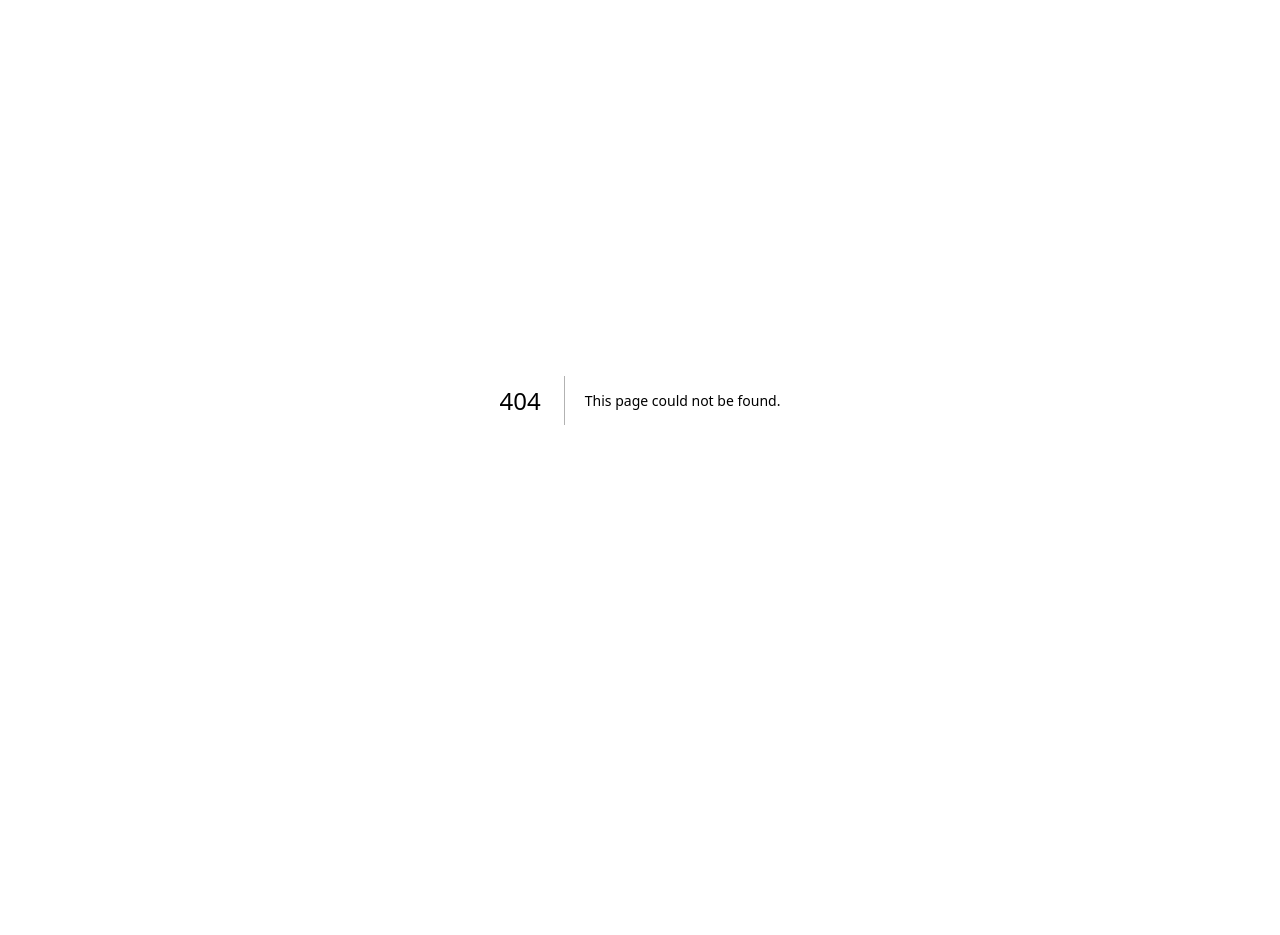
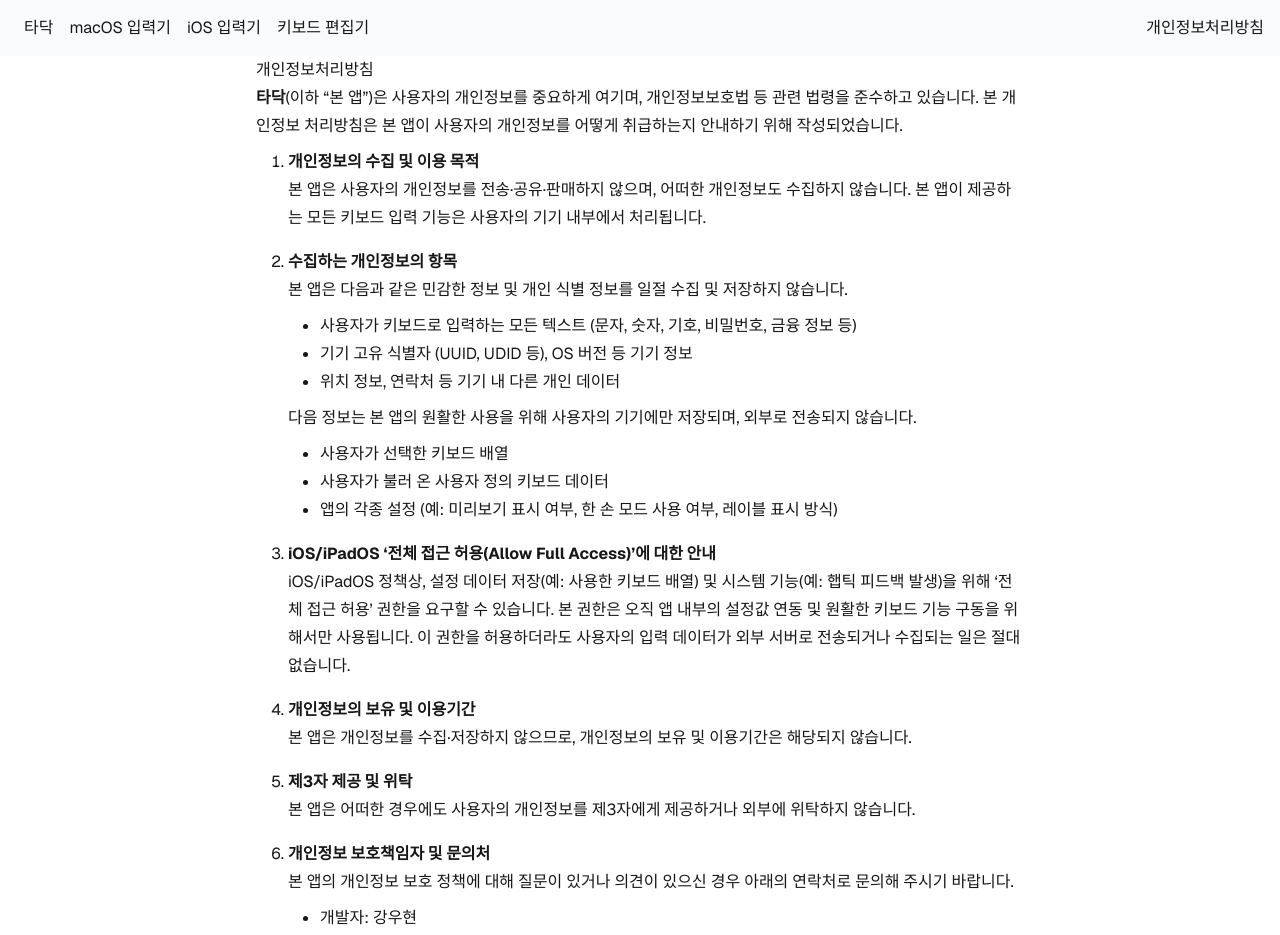
Before and after one commit to KangWH/tadak-docs, a Next.js app: page /tadak-docs/docs/privacy in a window 1280 px wide. Before the commit this address had no page. Shown: the top 935 px of the page. Before the commit the page ends 800 px from the top, so only its background shows below. Built offline with nearby package versions, Linux system fonts and the light colour scheme.

Commit message:
Create page.tsx

```diff
--- /dev/null
+++ b/app/docs/privacy/page.tsx
@@ -0,0 +1,57 @@
+export default function PrivacyNotice() {
+  return (
+    <>
+      <h2>개인정보처리방침</h2>
+      <p><strong>타닥</strong>(이하 “본 앱”)은 사용자의 개인정보를 중요하게 여기며, 개인정보보호법 등 관련 법령을 준수하고 있습니다. 본 개인정보 처리방침은 본 앱이 사용자의 개인정보를 어떻게 취급하는지 안내하기 위해 작성되었습니다.</p>
+      <ol className="pl-8 my-2 space-y-4 list-decimal">
+        <li>
+          <strong>개인정보의 수집 및 이용 목적</strong>
+          <p>
+            본 앱은 사용자의 개인정보를 전송·공유·판매하지 않으며, 어떠한 개인정보도 수집하지 않습니다.
+            본 앱이 제공하는 모든 키보드 입력 기능은 사용자의 기기 내부에서 처리됩니다.
+          </p>
+        </li>
+        <li>
+          <strong>수집하는 개인정보의 항목</strong>
+          <p>본 앱은 다음과 같은 민감한 정보 및 개인 식별 정보를 일절 수집 및 저장하지 않습니다.</p>
+          <ul className="pl-8 my-2 list-disc">
+            <li>사용자가 키보드로 입력하는 모든 텍스트 (문자, 숫자, 기호, 비밀번호, 금융 정보 등)</li>
+            <li>기기 고유 식별자 (UUID, UDID 등), OS 버전 등 기기 정보</li>
+            <li>위치 정보, 연락처 등 기기 내 다른 개인 데이터</li>
+          </ul>
+          <p>다음 정보는 본 앱의 원활한 사용을 위해 사용자의 기기에만 저장되며, 외부로 전송되지 않습니다.</p>
+          <ul className="pl-8 my-2 list-disc">
+            <li>사용자가 선택한 키보드 배열</li>
+            <li>사용자가 불러 온 사용자 정의 키보드 데이터</li>
+            <li>앱의 각종 설정 (예: 미리보기 표시 여부, 한 손 모드 사용 여부, 레이블 표시 방식)</li>
+          </ul>
+        </li>
+        <li>
+          <strong>iOS/iPadOS ‘전체 접근 허용(Allow Full Access)’에 대한 안내</strong>
+          <p>
+            iOS/iPadOS 정책상, 설정 데이터 저장(예: 사용한 키보드 배열) 및 시스템 기능(예: 햅틱 피드백 발생)을 위해 ‘전체 접근 허용’ 권한을 요구할 수 있습니다.
+            본 권한은 오직 앱 내부의 설정값 연동 및 원활한 키보드 기능 구동을 위해서만 사용됩니다.
+            이 권한을 허용하더라도 사용자의 입력 데이터가 외부 서버로 전송되거나 수집되는 일은 절대 없습니다.
+          </p>
+        </li>
+        <li>
+          <strong>개인정보의 보유 및 이용기간</strong>
+          <p>본 앱은 개인정보를 수집·저장하지 않으므로, 개인정보의 보유 및 이용기간은 해당되지 않습니다.</p>
+        </li>
+        <li>
+          <strong>제3자 제공 및 위탁</strong>
+          <p>본 앱은 어떠한 경우에도 사용자의 개인정보를 제3자에게 제공하거나 외부에 위탁하지 않습니다.</p>
+        </li>
+        <li>
+          <strong>개인정보 보호책임자 및 문의처</strong>
+          <p>본 앱의 개인정보 보호 정책에 대해 질문이 있거나 의견이 있으신 경우 아래의 연락처로 문의해 주시기 바랍니다.</p>
+          <ul className="pl-8 my-2 list-disc">
+            <li>개발자: 강우현</li>
+            <li>이메일: <a href="mailto:kangwh.2003@gmail.com" className="underline text-blue-600 dark:text-blue-400">kangwh.2003@gmail.com</a></li>
+          </ul>
+        </li>
+      </ol>
+      <p>시행일자: 2026년 6월 18일</p>
+    </>
+  )
+}
```
